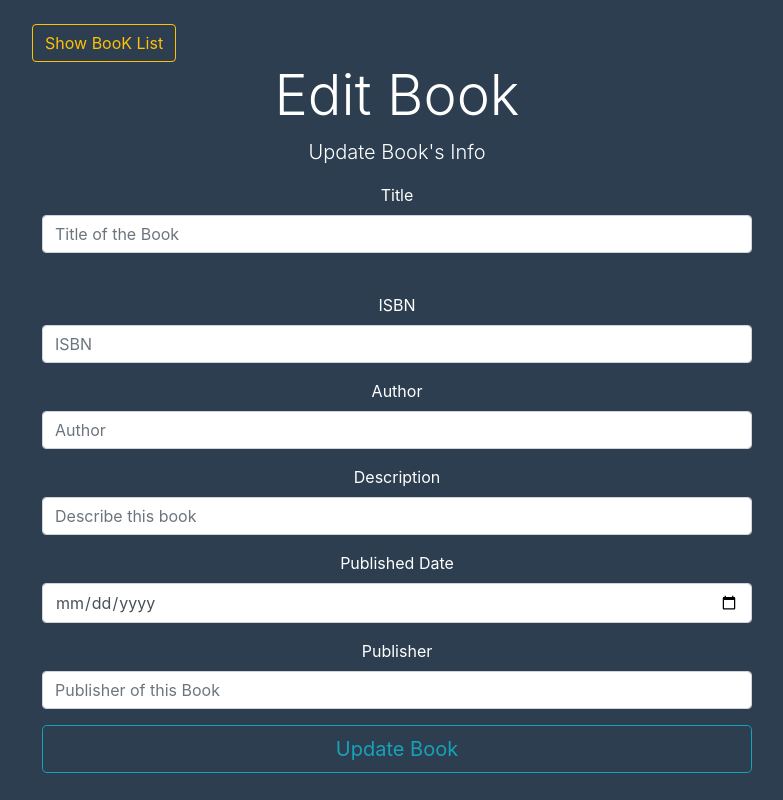
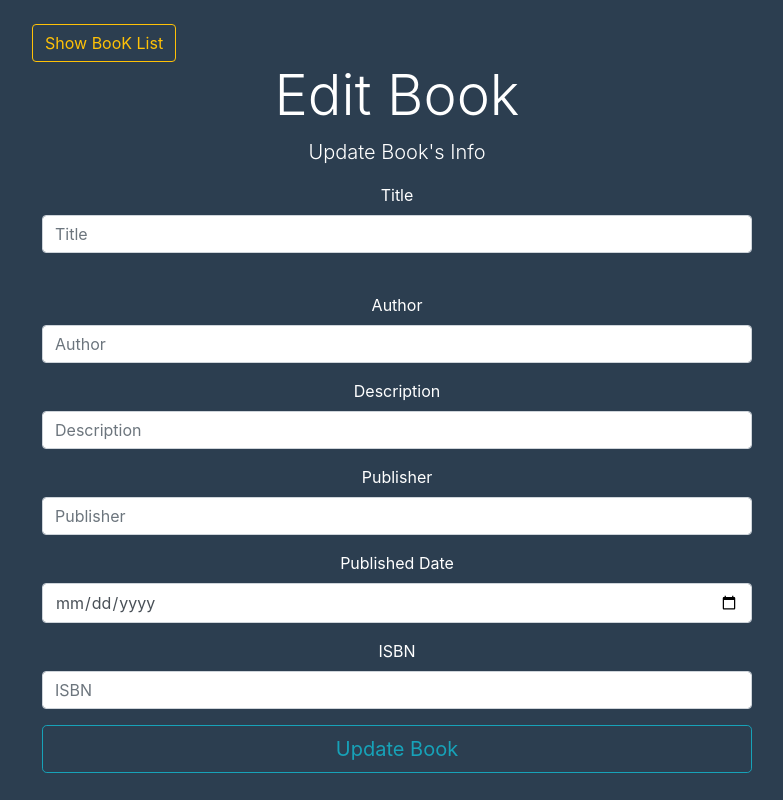
Before and after one commit to Dozr13/basicMERN_CRUD, a React (Create React App) app in the folder frontend/: page /#/edit-book/1 in a window 1280 px wide. Shown: the whole page, without its empty margins (243-1026 px from the left). Built offline with nearby package versions, Linux system fonts and the light colour scheme; no server answers.

Commit message:
cleaned up a little and working on UpdateBook.js

```diff
--- a/frontend/src/components/UpdateBookInfo.js
+++ b/frontend/src/components/UpdateBookInfo.js
@@ -1,71 +1,65 @@
-import React, { Component } from "react";
+import React, { useContext, useState, useEffect } from "react";
 import { Link } from "react-router-dom";
-import axios from "axios";
 import "../App.css";
+import { BookContext } from "../context/BookContext";
 
-class UpdateBookInfo extends Component {
-  constructor(props) {
-    super(props);
-    this.state = {
-      title: "",
-      isbn: "",
-      author: "",
-      description: "",
-      published_date: "",
-      publisher: "",
-    };
-  }
+const UpdateBookInfo = (props) => {
+  const bookCtx = useContext(BookContext);
+  const id = props.match.params.id;
 
-  componentDidMount() {
-    // console.log("Print id: " + this.props.match.params.id);
-    axios
-      .get("http://localhost:5000/api/books/" + this.props.match.params.id)
-      .then((res) => {
-        // this.setState({...this.state, book: res.data})
-        this.setState({
-          title: res.data.title,
-          isbn: res.data.isbn,
-          author: res.data.author,
-          description: res.data.description,
-          published_date: res.data.published_date,
-          publisher: res.data.publisher,
-        });
-      })
-      .catch((err) => {
-        console.log("Error from UpdateBookInfo");
-      });
-  }
+  const selectedBook = bookCtx.singleBook;
 
-  onChange = (e) => {
-    this.setState({ [e.target.name]: e.target.value });
+  const [title, setTitle] = useState("");
+  const [author, setAuthor] = useState("");
+  const [description, setDescription] = useState("");
+  const [publisher, setPublisher] = useState("");
+  const [published_date, setPublished_date] = useState("");
+  const [isbn, setIsbn] = useState("");
+
+  // const [values, setValues] = useState({
+  //   title: "",
+  //   isbn: "",
+  //   author: "",
+  //   description: "",
+  //   published_date: "",
+  //   publisher: "",
+  // });
+
+  useEffect(() => {
+    bookCtx.readSingleBookInfo(id);
+  }, []);
+
+  useEffect(() => {
+    console.log(bookCtx.singleBook);
+    setTitle(title);
+    setAuthor(author);
+    setDescription(description);
+    setPublisher(publisher);
+    setPublished_date(published_date);
+    setIsbn(isbn);
+  }, []);
+
+  // const handleInputChange = (e) => {
+  //   const { name, value } = e.target;
+
+  //   setValues((prevVal) => ({
+  //     ...prevVal,
+  //     [name]: value,
+  //   }));
+  // };
+
+  const onSubmit = (e) => {
+    bookCtx.updateBook(
+      title,
+      author,
+      description,
+      publisher,
+      published_date,
+      isbn,
+      bookCtx.singleBook.id
+    );
   };
 
-  onSubmit = (e) => {
-    e.preventDefault();
-
-    const data = {
-      title: this.state.title,
-      isbn: this.state.isbn,
-      author: this.state.author,
-      description: this.state.description,
-      published_date: this.state.published_date,
-      publisher: this.state.publisher,
-    };
-
-    axios
-      .put(
-        "http://localhost:5000/api/books/" + this.props.match.params.id,
-        data
-      )
-      .then((res) => {
-        this.props.history.push("/show-book/" + this.props.match.params.id);
-      })
-      .catch((err) => {
-        console.log("Error in UpdateBookInfo!");
-      });
-  };
-
-  render() {
   return (
     <div className='UpdateBookInfo'>
       <div className='container'>
@@ -83,41 +77,29 @@ class UpdateBookInfo extends Component {
         </div>
 
         <div className='col-md-8 m-auto'>
-            <form noValidate onSubmit={this.onSubmit}>
+          <form noValidate onSubmit={onSubmit}>
             <div className='form-group'>
               <label htmlFor='title'>Title</label>
               <input
                 type='text'
-                  placeholder='Title of the Book'
+                placeholder={selectedBook.title || "Title"}
                 name='title'
+                value={title}
+                onChange={(e) => setTitle(e.target.value)}
                 className='form-control'
-                  value={this.state.title}
-                  onChange={this.onChange}
               />
             </div>
             <br />
 
             <div className='form-group'>
-                <label htmlFor='isbn'>ISBN</label>
-                <input
-                  type='text'
-                  placeholder='ISBN'
-                  name='isbn'
-                  className='form-control'
-                  value={this.state.isbn}
-                  onChange={this.onChange}
-                />
-              </div>
-
-              <div className='form-group'>
               <label htmlFor='author'>Author</label>
               <input
                 type='text'
-                  placeholder='Author'
+                placeholder={selectedBook.author || "Author"}
                 name='author'
+                value={author}
+                onChange={(e) => setAuthor(e.target.value)}
                 className='form-control'
-                  value={this.state.author}
-                  onChange={this.onChange}
               />
             </div>
 
@@ -125,11 +107,23 @@ class UpdateBookInfo extends Component {
               <label htmlFor='description'>Description</label>
               <input
                 type='text'
-                  placeholder='Describe this book'
+                placeholder={selectedBook.description || "Description"}
                 name='description'
+                value={description}
+                onChange={(e) => setDescription(e.target.value)}
                 className='form-control'
-                  value={this.state.description}
-                  onChange={this.onChange}
+              />
+            </div>
+
+            <div className='form-group'>
+              <label htmlFor='publisher'>Publisher</label>
+              <input
+                type='text'
+                placeholder={selectedBook.publisher || "Publisher"}
+                name='publisher'
+                value={publisher}
+                onChange={(e) => setPublisher(e.target.value)}
+                className='form-control'
               />
             </div>
 
@@ -137,22 +131,23 @@ class UpdateBookInfo extends Component {
               <label htmlFor='published_date'>Published Date</label>
               <input
                 type='date'
-                  placeholder='published_date'
+                placeholder={selectedBook.published_date || "Published Date"}
                 name='published_date'
+                value={published_date}
+                onChange={(e) => setPublished_date(e.target.value)}
                 className='form-control'
-                  value={this.state.published_date}
-                  onChange={this.onChange}
               />
             </div>
+
             <div className='form-group'>
-                <label htmlFor='publisher'>Publisher</label>
+              <label htmlFor='isbn'>ISBN</label>
               <input
                 type='text'
-                  placeholder='Publisher of this Book'
-                  name='publisher'
+                placeholder={selectedBook.isbn || "ISBN"}
+                name='isbn'
+                value={isbn}
+                onChange={(e) => setIsbn(e.target.value)}
                 className='form-control'
-                  value={this.state.publisher}
-                  onChange={this.onChange}
               />
             </div>
 
@@ -167,7 +162,175 @@ class UpdateBookInfo extends Component {
       </div>
     </div>
   );
-  }
-}
+};
 
 export default UpdateBookInfo;
+
+// class UpdateBookInfo extends Component {
+//   constructor(props) {
+//     super(props);
+//     this.state = {
+//       title: "",
+//       isbn: "",
+//       author: "",
+//       description: "",
+//       published_date: "",
+//       publisher: "",
+//     };
+//   }
+
+//   componentDidMount() {
+//     // console.log("Print id: " + this.props.match.params.id);
+//     axios
+//       .get("http://localhost:5000/api/books/" + this.props.match.params.id)
+//       .then((res) => {
+//         // this.setState({...this.state, book: res.data})
+//         this.setState({
+//           title: res.data.title,
+//           isbn: res.data.isbn,
+//           author: res.data.author,
+//           description: res.data.description,
+//           published_date: res.data.published_date,
+//           publisher: res.data.publisher,
+//         });
+//       })
+//       .catch((err) => {
+//         console.log("Error from UpdateBookInfo");
+//       });
+//   }
+
+// onChange = (e) => {
+//   this.setState({ [e.target.name]: e.target.value });
+// };
+
+// onSubmit = (e) => {
+//   e.preventDefault();
+
+//   const data = {
+//     title: this.state.title,
+//     isbn: this.state.isbn,
+//     author: this.state.author,
+//     description: this.state.description,
+//     published_date: this.state.published_date,
+//     publisher: this.state.publisher,
+//   };
+
+//   axios
+//     .put(
+//       "http://localhost:5000/api/books/" + this.props.match.params.id,
+//       data
+//     )
+//     .then((res) => {
+//       this.props.history.push("/show-book/" + this.props.match.params.id);
+//     })
+//     .catch((err) => {
+//       console.log("Error in UpdateBookInfo!");
+//     });
+// };
+
+//   render() {
+// return (
+//   <div className='UpdateBookInfo'>
+//     <div className='container'>
+//       <div className='row'>
+//         <div className='col-md-8 m-auto'>
+//           <br />
+//           <Link to='/' className='btn btn-outline-warning float-left'>
+//             Show BooK List
+//           </Link>
+//         </div>
+//         <div className='col-md-8 m-auto'>
+//           <h1 className='display-4 text-center'>Edit Book</h1>
+//           <p className='lead text-center'>Update Book's Info</p>
+//         </div>
+//       </div>
+
+//       <div className='col-md-8 m-auto'>
+//         <form noValidate onSubmit={this.onSubmit}>
+//           <div className='form-group'>
+//             <label htmlFor='title'>Title</label>
+//             <input
+//               type='text'
+//               placeholder='Title of the Book'
+//               name='title'
+//               className='form-control'
+//               value={this.state.title}
+//               onChange={this.onChange}
+//             />
+//           </div>
+//           <br />
+
+//           <div className='form-group'>
+//             <label htmlFor='isbn'>ISBN</label>
+//             <input
+//               type='text'
+//               placeholder='ISBN'
+//               name='isbn'
+//               className='form-control'
+//               value={this.state.isbn}
+//               onChange={this.onChange}
+//             />
+//           </div>
+
+//           <div className='form-group'>
+//             <label htmlFor='author'>Author</label>
+//             <input
+//               type='text'
+//               placeholder='Author'
+//               name='author'
+//               className='form-control'
+//               value={this.state.author}
+//               onChange={this.onChange}
+//             />
+//           </div>
+
+//           <div className='form-group'>
+//             <label htmlFor='description'>Description</label>
+//             <input
+//               type='text'
+//               placeholder='Describe this book'
+//               name='description'
+//               className='form-control'
+//               value={this.state.description}
+//               onChange={this.onChange}
+//             />
+//           </div>
+
+//           <div className='form-group'>
+//             <label htmlFor='published_date'>Published Date</label>
+//             <input
+//               type='date'
+//               placeholder='published_date'
+//               name='published_date'
+//               className='form-control'
+//               value={this.state.published_date}
+//               onChange={this.onChange}
+//             />
+//           </div>
+//           <div className='form-group'>
+//             <label htmlFor='publisher'>Publisher</label>
+//             <input
+//               type='text'
+//               placeholder='Publisher of this Book'
+//               name='publisher'
+//               className='form-control'
+//               value={this.state.publisher}
+//               onChange={this.onChange}
+//             />
+//           </div>
+
+//           <button
+//             type='submit'
+//             className='btn btn-outline-info btn-lg btn-block'
+//           >
+//             Update Book
+//           </button>
+//         </form>
+//       </div>
+//     </div>
+//   </div>
+// );
+//   }
+// }
+
+// export default UpdateBookInfo;
--- a/frontend/src/components/ViewBookDetails.js
+++ b/frontend/src/components/ViewBookDetails.js
@@ -7,7 +7,7 @@ const ViewBookDetails = (props) => {
   const bookCtx = useContext(BookContext);
   const id = props.match.params.id;
 
-  const [book, setBook] = useState({});
+  const [book, setBook] = useState(bookCtx.singleBook);
 
   useEffect(() => {
     console.log(id);
@@ -17,6 +17,8 @@ const ViewBookDetails = (props) => {
   useEffect(() => {
     setBook(bookCtx.singleBook);
   }, [bookCtx.singleBook]);
+
+  // console.log(book);
 
   const onDeleteClick = (id) => {
     bookCtx.deleteBook(id);
--- a/frontend/src/components/ViewBookList.js
+++ b/frontend/src/components/ViewBookList.js
@@ -11,7 +11,6 @@ const ViewBookList = (props) => {
 
   useEffect(() => {
     bookCtx.readBookList(bookShown.id);
-    console.log(bookShown);
   }, []);
 
   useEffect(() => {
```
Also changed, not shown: frontend/src/components/CreateBook.js (+1 -23 lines), frontend/src/context/BookContext.js (+7 -5 lines), frontend/src/hooks/EditValue.js (added, +16 -0 lines), 1 other file (tests, documents, lock files or other folders). Lines whose indentation alone changed are shown as unchanged.
